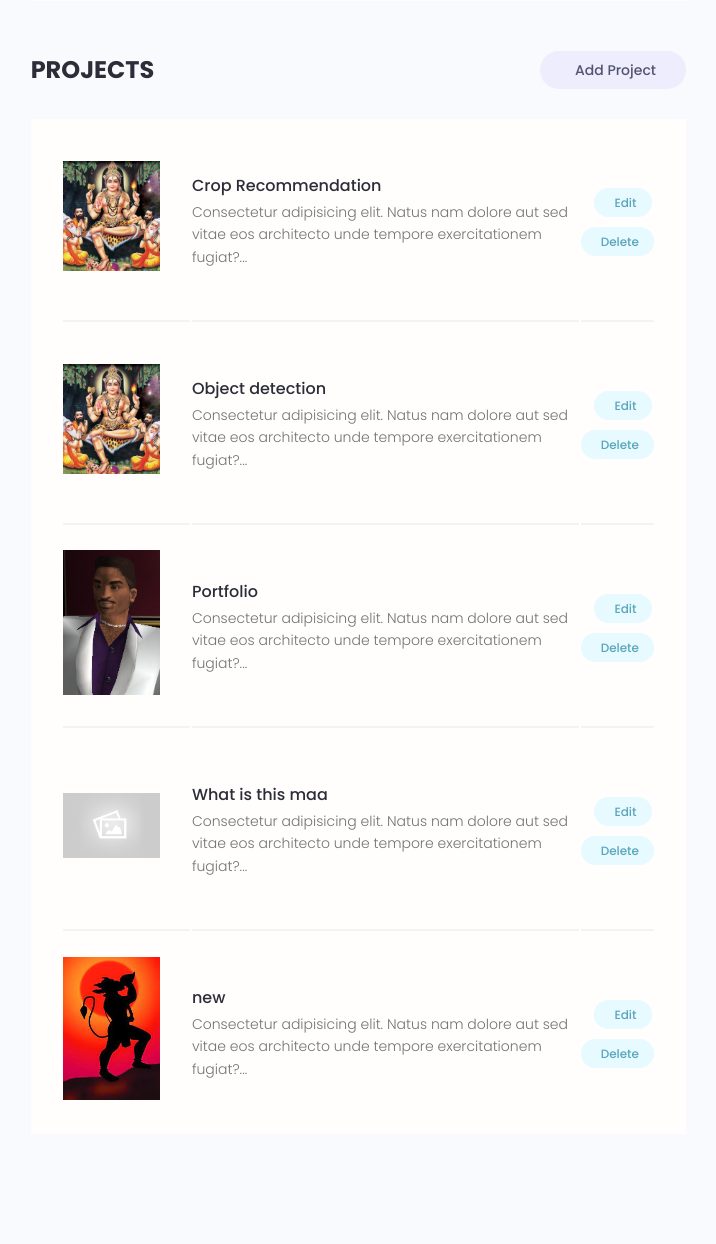
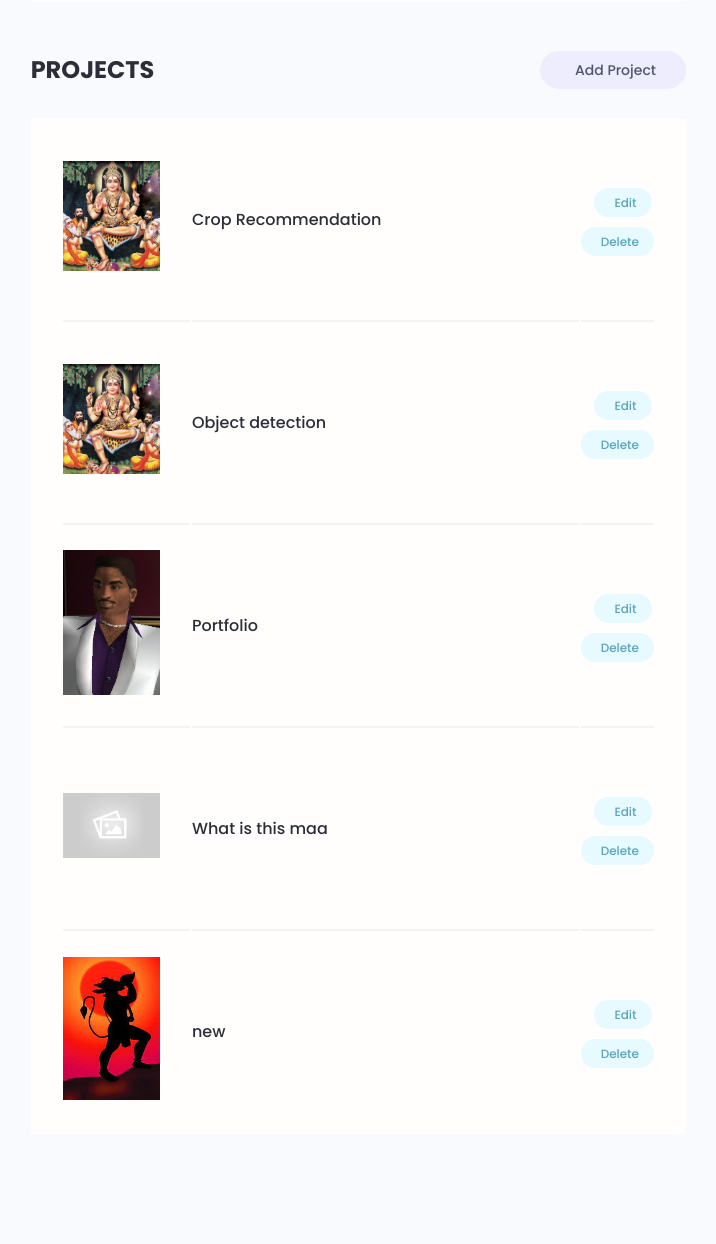
Before and after one commit to BhadriNarayana/devsearch, a Django app: template users/templates/users/account.html in a window 1280 px wide. Shown: the part 705-1949 px from the top of the page, without its empty margins (466-1182 px from the left). Run offline with Django 4.2, Linux system fonts and the light colour scheme; the template is opened without the code that fills it: values that come from a table or form of the project are taken from there, others are empty; data comes from the database, SQL or seed files in the repository.

Commit message:
Editing user account template - dynamic display of projects

```diff
--- a/users/templates/users/account.html
+++ b/users/templates/users/account.html
@@ -94,10 +94,7 @@
                 </td>
                 <td class="settings__tableInfo">
                   <a href="{% url 'project' project.id %}">{{project.title}}</a>
-                  <p>
-                    Consectetur adipisicing elit. Natus nam dolore aut sed vitae eos architecto unde tempore
-                    exercitationem fugiat?...
-                  </p>
+                  <p></p>
                 </td>
                 <td class="settings__tableActions">
                   <a class="tag tag--pill tag--main settings__btn" href="#"><i class="im im-edit"></i> Edit</a>
```
